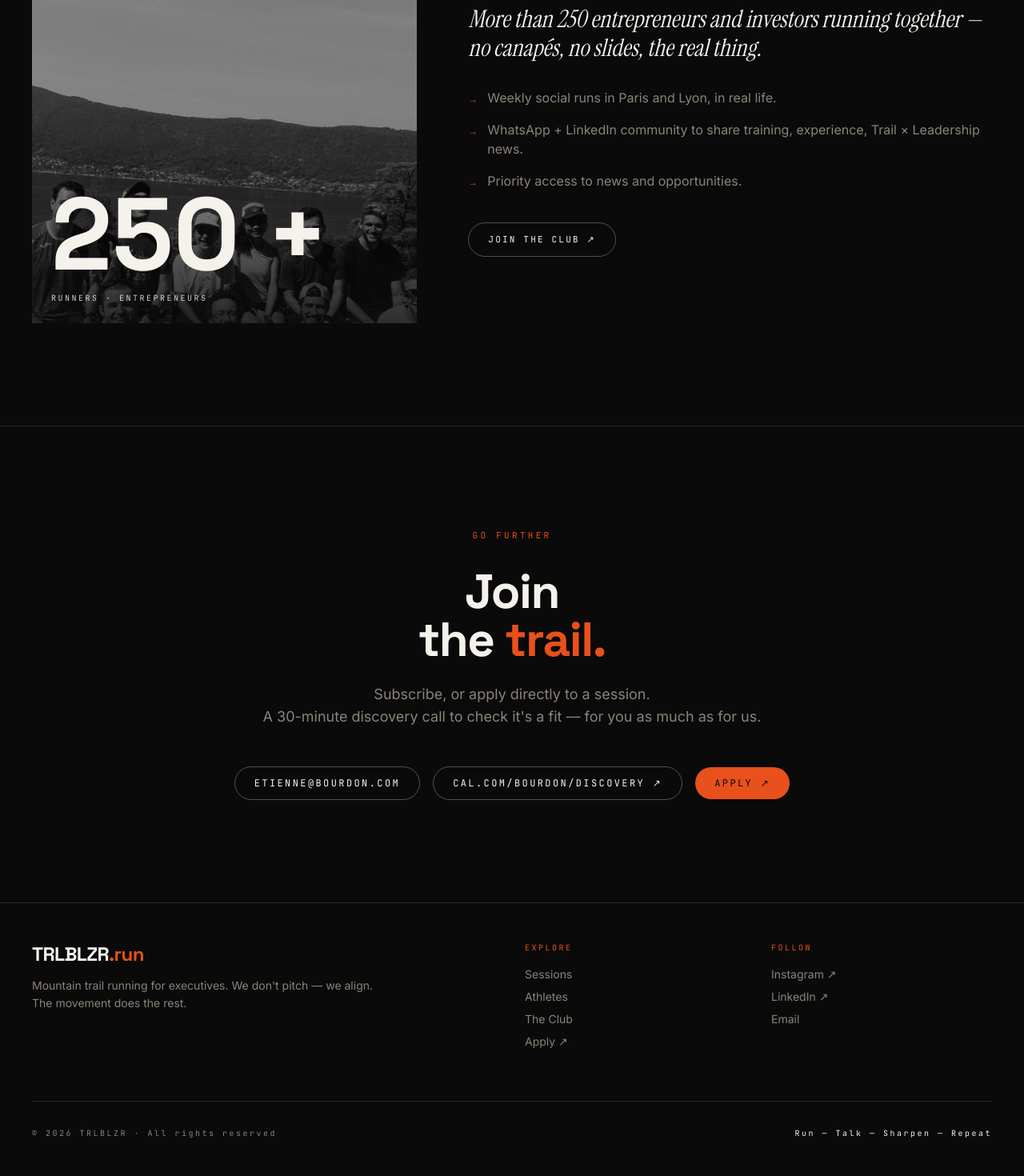
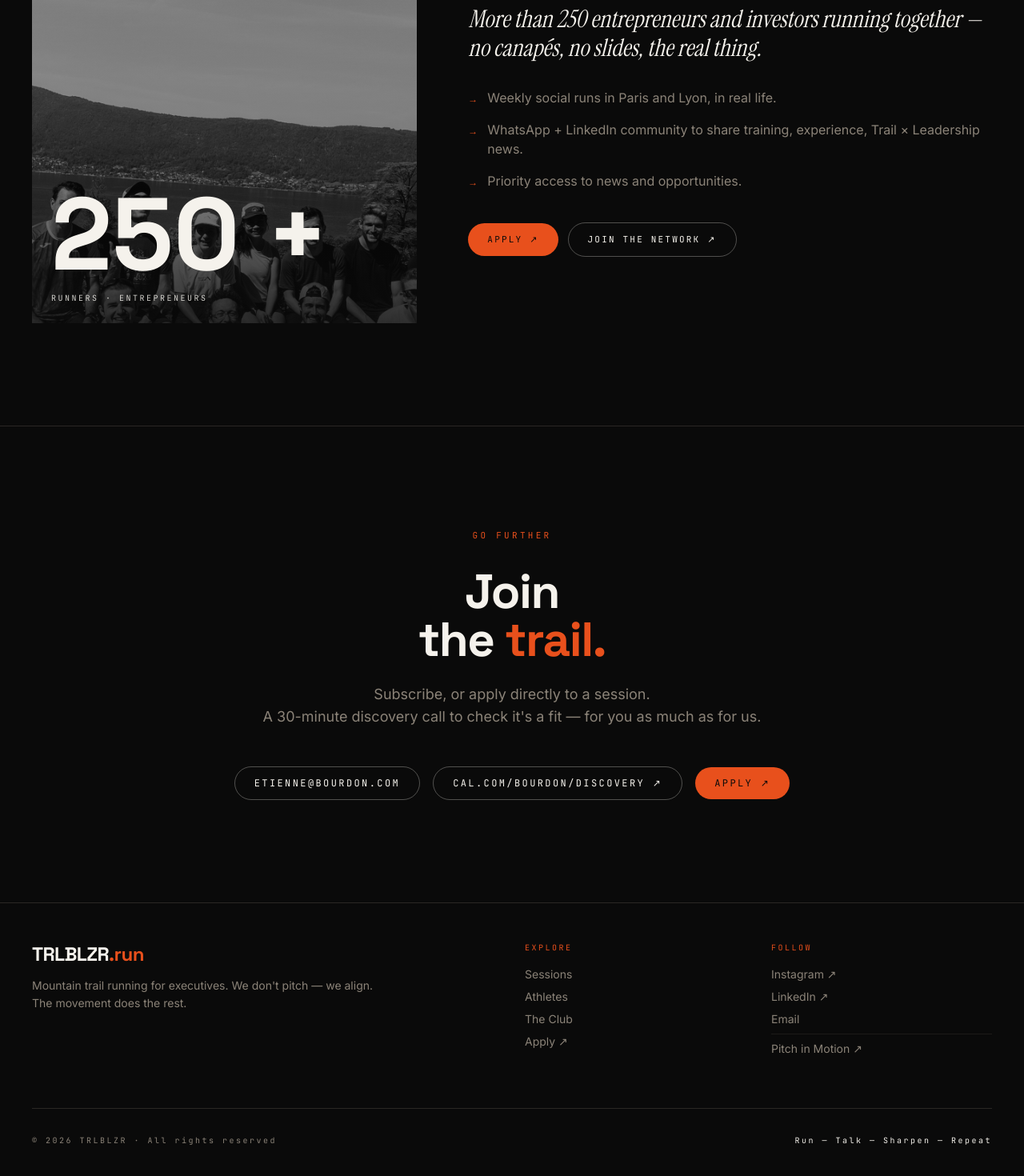
Before and after one commit to etbourdon/trlblzr-web, a Next.js app: page / in a window 1280 px wide. Shown: the part 5136-6606 px from the top of the page at 80% size. Built offline with nearby package versions, Linux system fonts and the light colour scheme.

Commit message:
feat(club+footer): 2 CTAs (Apply + Rejoins le réseau→PIM) + sister brand footer link

```diff
--- a/components/ClubSection.tsx
+++ b/components/ClubSection.tsx
@@ -2,9 +2,10 @@
 
 import Link from 'next/link';
 import { useLocale } from '@/lib/locale-provider';
+import { pimUrl } from '@/lib/i18n';
 
 export default function ClubSection() {
-  const { t } = useLocale();
+  const { t, locale } = useLocale();
 
   return (
     <section id="club" className="px-6 md:px-10 py-24 md:py-32 border-t border-stone">
@@ -63,12 +64,28 @@ export default function ClubSection() {
               </li>
             </ul>
 
-            <Link
-              href="/apply"
-              className="mt-10 inline-block font-mono text-[11px] tracking-[0.2em] text-paper-white border border-paper-white/30 px-6 py-3 rounded-full hover:border-ember hover:text-ember transition-colors"
-            >
-              {t.club.cta.toUpperCase()} ↗
-            </Link>
+            <div className="mt-10 flex flex-wrap items-center gap-3">
+              {/* CTA primaire : Apply (TRLBLZR WE) */}
+              <Link
+                href="/apply"
+                className="font-mono text-[11px] tracking-[0.2em] bg-ember text-trail-black px-6 py-3 rounded-full hover:bg-paper-white transition-colors"
+              >
+                {t.club.ctaApply.toUpperCase()} ↗
+              </Link>
+              {/* CTA secondaire : Rejoins le réseau (Pitch in Motion → WhatsApp) */}
+              <a
+                href={pimUrl('#join', locale, {
+                  source: 'trlblzr',
+                  medium: 'club',
+                  campaign: 'network_return',
+                })}
+                target="_blank"
+                rel="noopener noreferrer"
+                className="font-mono text-[11px] tracking-[0.2em] text-paper-white border border-paper-white/30 px-6 py-3 rounded-full hover:border-ember hover:text-ember transition-colors"
+              >
+                {t.club.ctaNetwork.toUpperCase()} ↗
+              </a>
+            </div>
           </div>
         </div>
       </div>
--- a/components/Footer.tsx
+++ b/components/Footer.tsx
@@ -2,9 +2,10 @@
 
 import Link from 'next/link';
 import { useLocale } from '@/lib/locale-provider';
+import { pimUrl } from '@/lib/i18n';
 
 export default function Footer() {
-  const { t } = useLocale();
+  const { t, locale } = useLocale();
 
   return (
     <footer className="px-6 md:px-10 py-12 border-t border-stone">
@@ -76,6 +77,20 @@ export default function Footer() {
                 Email
               </a>
             </li>
+            <li className="pt-2 mt-2 border-t border-stone/60">
+              <a
+                href={pimUrl('', locale, {
+                  source: 'trlblzr',
+                  medium: 'footer',
+                  campaign: 'sister_brand',
+                })}
+                target="_blank"
+                rel="noopener noreferrer"
+                className="hover:text-ember transition-colors"
+              >
+                {t.footer.sisterBrand} ↗
+              </a>
+            </li>
           </ul>
         </div>
       </div>
--- a/lib/i18n.ts
+++ b/lib/i18n.ts
@@ -76,9 +76,9 @@ export type Dict = {
   };
   testimonials: { aurore: string; florian: string; antoine: string; alice: string };
   athletes: { roleUltra: string; roleTrail: string };
-  club: { statLabel: string; tagline: string; item1: string; item2: string; item3: string; cta: string };
+  club: { statLabel: string; tagline: string; item1: string; item2: string; item3: string; cta: string; ctaApply: string; ctaNetwork: string };
   final: { eyebrow: string; titleLine1: string; titleLine2Pre: string; titleLine2Highlight: string; body1: string; body2: string; cta: string };
-  footer: { descr: string; explore: string; follow: string; copyright: string; tagline: string };
+  footer: { descr: string; explore: string; follow: string; copyright: string; tagline: string; sisterBrand: string };
   apply: {
     step1: string; step2: string; step3: string;
     s1Eyebrow: string; s1Title: string; s1TitleHighlight: string; s1Lead: string;
@@ -190,6 +190,8 @@ export const dictionary: Record<Locale, Dict> = {
       item2: 'Communauté WhatsApp + LinkedIn pour partager training, expérience, news Trail × Leadership.',
       item3: 'Accès prioritaire aux informations et opportunités.',
       cta: 'Rejoindre le club',
+      ctaApply: 'Postuler',
+      ctaNetwork: 'Rejoins le réseau',
     },
     final: {
       eyebrow: 'Go further',
@@ -206,6 +208,7 @@ export const dictionary: Record<Locale, Dict> = {
       follow: 'Suivre',
       copyright: '© 2026 TRLBLZR · All rights reserved',
       tagline: 'Courir — Échanger — Se perfectionner — Recommencer',
+      sisterBrand: 'Pitch in Motion',
     },
     apply: {
       step1: 'Profil', step2: 'Informations', step3: 'Envoi',
@@ -342,6 +345,8 @@ export const dictionary: Record<Locale, Dict> = {
       item2: 'WhatsApp + LinkedIn community to share training, experience, Trail × Leadership news.',
       item3: 'Priority access to news and opportunities.',
       cta: 'Join the club',
+      ctaApply: 'Apply',
+      ctaNetwork: 'Join the network',
     },
     final: {
       eyebrow: 'Go further',
@@ -358,6 +363,7 @@ export const dictionary: Record<Locale, Dict> = {
       follow: 'Follow',
       copyright: '© 2026 TRLBLZR · All rights reserved',
       tagline: 'Run — Talk — Sharpen — Repeat',
+      sisterBrand: 'Pitch in Motion',
     },
     apply: {
       step1: 'Profile', step2: 'Info', step3: 'Send',
```
